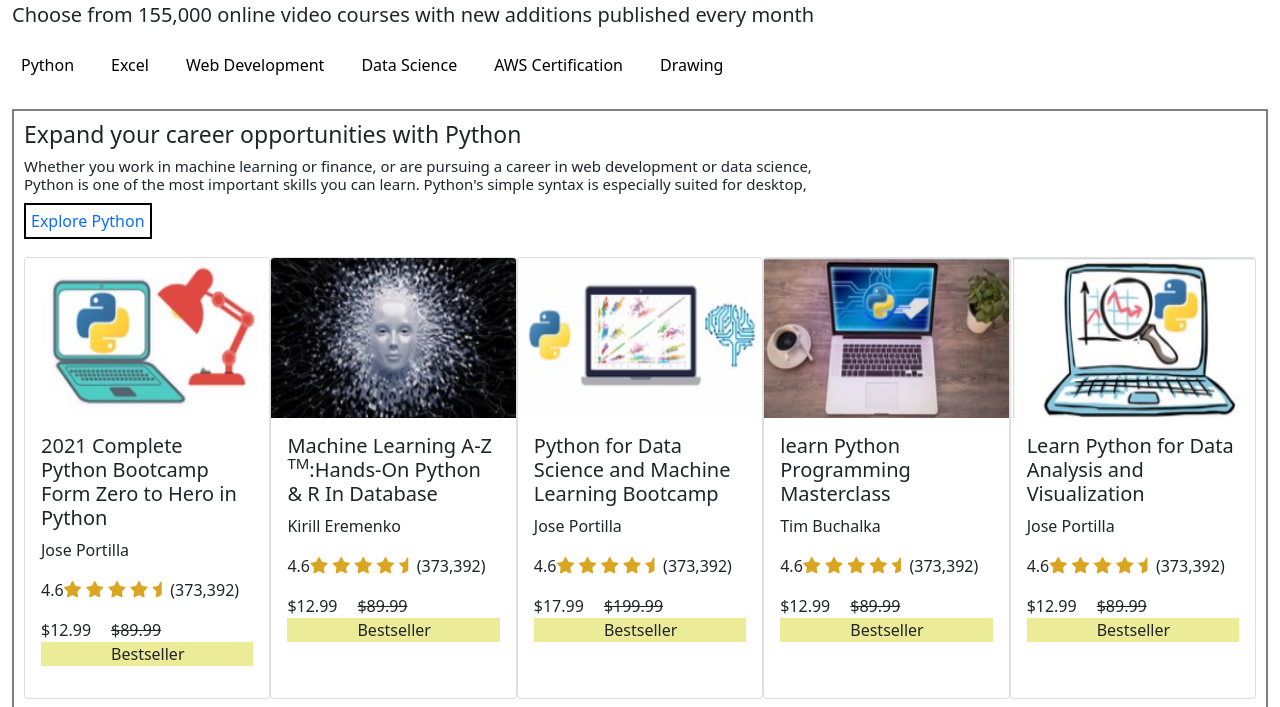
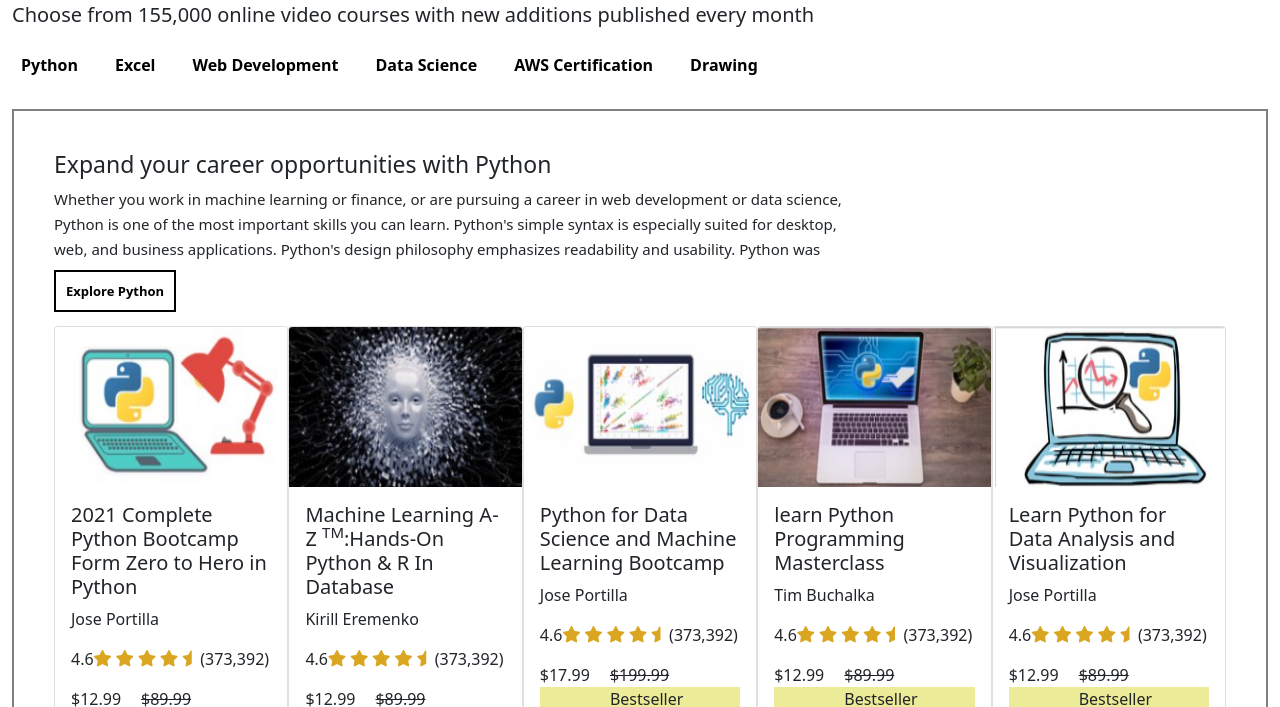
Before and after one commit to md20ramim/web-development, a plain HTML site: page index.html in a window 1280 px wide. Shown: the part 593-1300 px from the top of the page. Drawn offline with nearby package versions, Linux system fonts and the light colour scheme.

Commit message:
third-commit

```diff
--- a/index.html
+++ b/index.html
@@ -2,7 +2,8 @@
 <html lang="en">
 <head>
     <meta charset="UTF-8">
-    <title>Document</title>
+    <title>Online Courses - Learn Anything, On Your Schedule | Udemy</title>
+    <link rel="icon" href="brand_udemy_icon_157767.ico">
     <link rel="stylesheet" href="all/all.css">
     <link href="https://cdn.jsdelivr.net/npm/bootstrap@5.0.2/dist/css/bootstrap.min.css" rel="stylesheet" integrity="sha384-EVSTQN3/azprG1Anm3QDgpJLIm9Nao0Yz1ztcQTwFspd3yD65VohhpuuCOmLASjC" crossorigin="anonymous">
     <link rel="stylesheet" href="style.css">
@@ -69,7 +70,7 @@
 <!--section-2-->
    <section class="container-fluid">
        <h1>A broad selection of courses</h1>
-       <h5>Choose from 155,000 online video courses with new additions published every month</h5>
+       <h5 style="font-weight: 300;">Choose from 155,000 online video courses with new additions published every month</h5>
    </section>
 <!--nav-2-->
    <ul class="nav mb-4">
@@ -96,12 +97,12 @@
     <section class="container-fluid mb-3">
         <div class="sec-3">
                 <h1 class="expand">Expand your career opportunities with Python</h1>
-                <h5 class="mb-3 whether">Whether you work in machine learning or finance, or are pursuing a career in web development or data science,<br> Python is one of the most important skills you can learn. Python's simple syntax is especially suited for desktop,</h5>
+                <h5 class="mb-3 whether">Whether you work in machine learning or finance, or are pursuing a career in web development or data science,<br> Python is one of the most important skills you can learn. Python's simple syntax is especially suited for desktop,<br>web, and business applications. Python's design philosophy emphasizes readability and usability. Python was</h5>
                 <div class="mb-4">
                     <a class="box-3" href="#">Explore Python</a>
                 </div>
-        <div class="d-flex">
-            <div class="card" style="width: 18rem;">
+        <div class="d-flex justify-content-evenly">
+            <div class="card" style="width: 15rem;">
          <img src="Screenshot_2.png" style="height: 160px;" class="card-img-top" alt="...">
           <div class="card-body">
             <h5 class="card-title">2021 Complete Python Bootcamp Form Zero to Hero in Python</h5>
@@ -116,7 +117,7 @@
               <p class="bestseller">Bestseller</p>
           </div>
         </div>
-        <div class="card" style="width: 18rem;">
+        <div class="card" style="width: 15rem;">
          <img src="Screenshot_3.png" style="height: 160px;" class="card-img-top" alt="...">
           <div class="card-body">
             <h5 class="card-title">Machine Learning A-Z <sup>TM</sup>:Hands-On Python & R In Database</h5>
@@ -131,7 +132,7 @@
               <p class="bestseller">Bestseller</p>
           </div>
         </div>
-        <div class="card" style="width: 18rem;">
+        <div class="card" style="width: 15rem;">
          <img src="Screenshot_4.png" style="height: 160px;" class="card-img-top" alt="...">
           <div class="card-body">
             <h5 class="card-title">Python for Data Science and Machine Learning Bootcamp</h5>
@@ -146,7 +147,7 @@
               <p class="bestseller">Bestseller</p>
           </div>
         </div>
-        <div class="card" style="width: 18rem;">
+        <div class="card" style="width: 15rem;">
          <img src="Screenshot_5.png" style="height: 160px;" class="card-img-top" alt="...">
           <div class="card-body">
             <h5 class="card-title">learn Python Programming Masterclass</h5>
@@ -161,7 +162,7 @@
               <p class="bestseller">Bestseller</p>
           </div>
         </div>
-        <div class="card" style="width: 18rem;">
+        <div class="card" style="width: 15rem;">
          <img src="Screenshot_6.png" style="height: 160px;" class="card-img-top" alt="...">
           <div class="card-body">
             <h5 class="card-title">Learn Python for Data Analysis and Visualization</h5>
--- a/style.css
+++ b/style.css
@@ -75,6 +75,7 @@
 }
 ul.nav li a{
     color: black;
+    font-weight: 700;
 }
 .expand{
     font-size: 23px;
@@ -82,15 +83,19 @@
 .whether{
     font-size: 15px;
     font-weight: 400;
+    line-height: 25px;
 }
 a.box-3{
     border: 2px solid black;
-    padding: 5px;
+    padding: 10px;
     text-decoration: none;
+    font-size: 13px;
+    color: black;
+    font-weight: 800;
 }
 .sec-3{
     border: 2px solid gray;
-    padding: 10px;
+    padding: 40px;
 }
 p.price{
     float: left;
```
Also changed, not shown: brand_udemy_icon_157767.ico (added).
